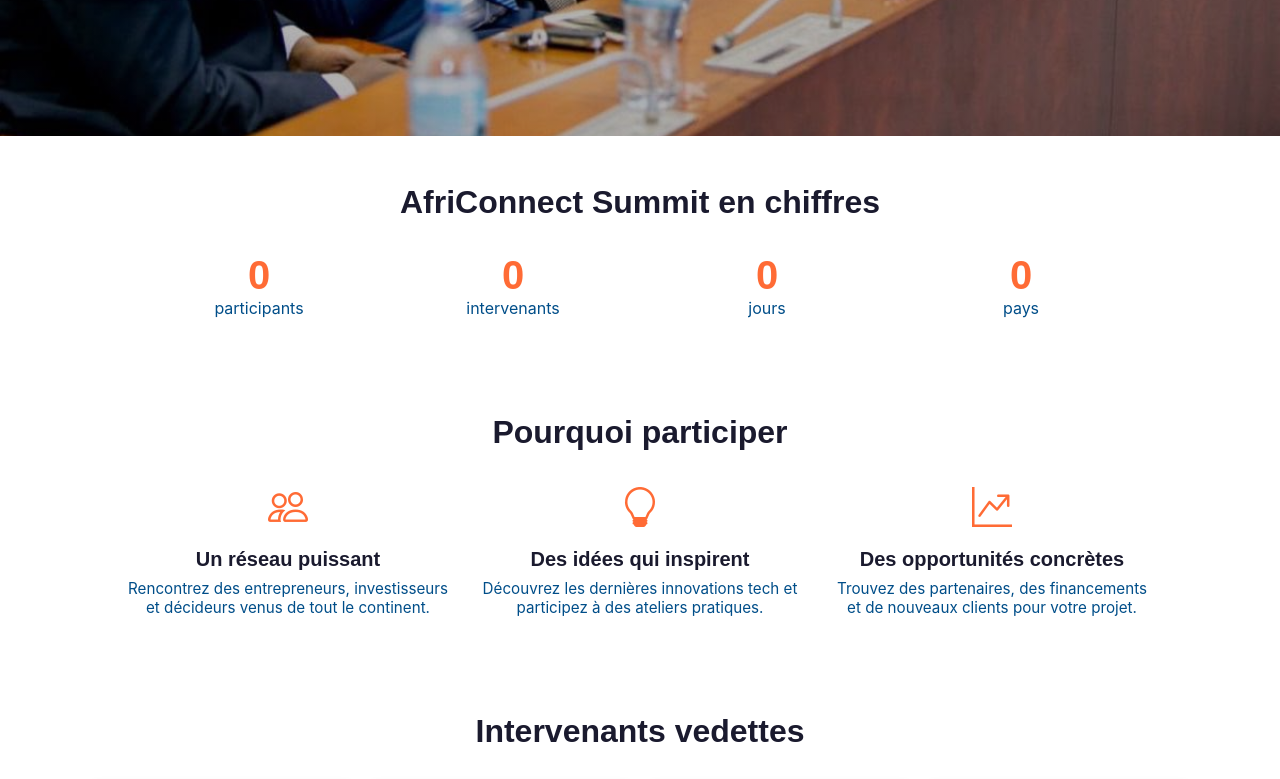
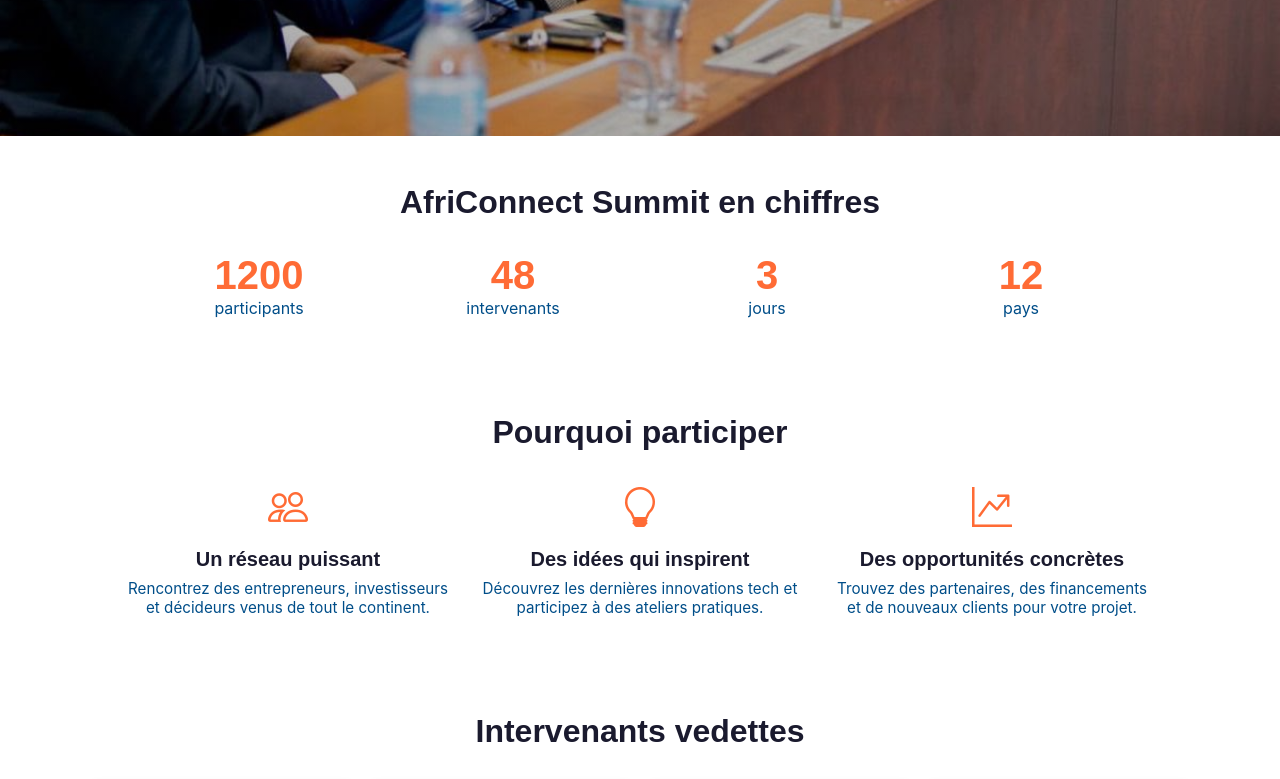
Before and after one commit to Fama-SARR/SARR-Fama-AfriConnectSummit, a plain HTML site: page index.html in a window 1280 px wide. Shown: the part 720-1499 px from the top of the page. Drawn offline with nearby package versions, Linux system fonts and the light colour scheme.

Commit message:
Ajout des compteurs animés, du compte à rebours et des animations au scroll

```diff
--- a/css/style.css
+++ b/css/style.css
@@ -894,3 +894,15 @@
     position: relative;
   }
 }
+
+/* ===== ANIMATIONS AU SCROLL ===== */
+.fade-in-section {
+  opacity: 0;
+  transform: translateY(30px);
+  transition: opacity 0.6s ease, transform 0.6s ease;
+}
+
+.fade-in-section.visible {
+  opacity: 1;
+  transform: translateY(0);
+}
--- a/js/main.js
+++ b/js/main.js
@@ -220,3 +220,69 @@
         }
     });
 }
+// ===== COMPTEURS ANIMÉS DES STATS =====
+const statNumbers = document.querySelectorAll(".stat-number");
+let statsAlreadyAnimated = false;
+
+window.addEventListener("scroll", function () {
+    const statsSection = document.getElementById("stats");
+    if (!statsSection) return;
+
+    const sectionPosition = statsSection.getBoundingClientRect().top;
+    const screenHeight = window.innerHeight;
+
+    if (sectionPosition < screenHeight && !statsAlreadyAnimated) {
+        statsAlreadyAnimated = true;
+
+        for (let i = 0; i < statNumbers.length; i++) {
+            const target = parseInt(statNumbers[i].getAttribute("data-target"));
+            let current = 0;
+            const increment = target / 60;
+
+            const counterInterval = setInterval(function () {
+                current += increment;
+                if (current >= target) {
+                    statNumbers[i].textContent = target;
+                    clearInterval(counterInterval);
+                } else {
+                    statNumbers[i].textContent = Math.floor(current);
+                }
+            }, 20);
+        }
+    }
+});
+
+// ===== COMPTE À REBOURS DU HERO =====
+const countdownElement = document.getElementById("countdown");
+
+if (countdownElement) {
+    const eventDate = new Date("2026-11-10T09:00:00").getTime();
+
+    setInterval(function () {
+        const now = new Date().getTime();
+        const distance = eventDate - now;
+
+        const days = Math.floor(distance / (1000 * 60 * 60 * 24));
+        const hours = Math.floor((distance % (1000 * 60 * 60 * 24)) / (1000 * 60 * 60));
+        const minutes = Math.floor((distance % (1000 * 60 * 60)) / (1000 * 60));
+        const seconds = Math.floor((distance % (1000 * 60)) / 1000);
+
+        countdownElement.textContent = days + "j " + hours + "h " + minutes + "m " + seconds + "s";
+    }, 1000);
+}
+
+// ===== ANIMATIONS AU SCROLL (IntersectionObserver) =====
+const sectionsToAnimate = document.querySelectorAll("section");
+
+const observer = new IntersectionObserver(function (entries) {
+    for (let i = 0; i < entries.length; i++) {
+        if (entries[i].isIntersecting) {
+            entries[i].target.classList.add("visible");
+        }
+    }
+}, { threshold: 0.2 });
+
+for (let i = 0; i < sectionsToAnimate.length; i++) {
+    sectionsToAnimate[i].classList.add("fade-in-section");
+    observer.observe(sectionsToAnimate[i]);
+}
```
